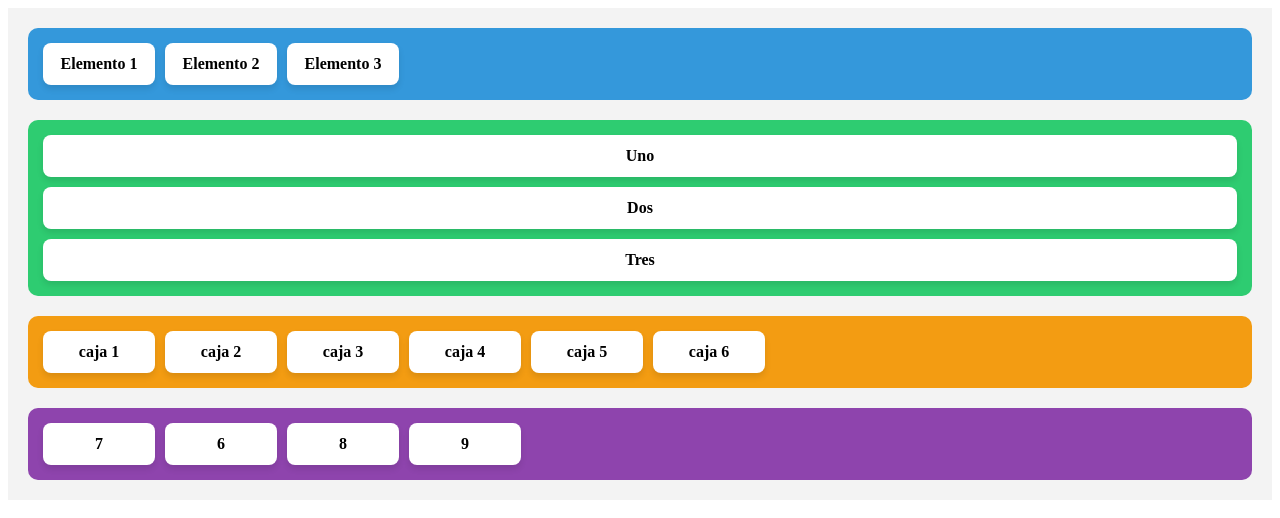
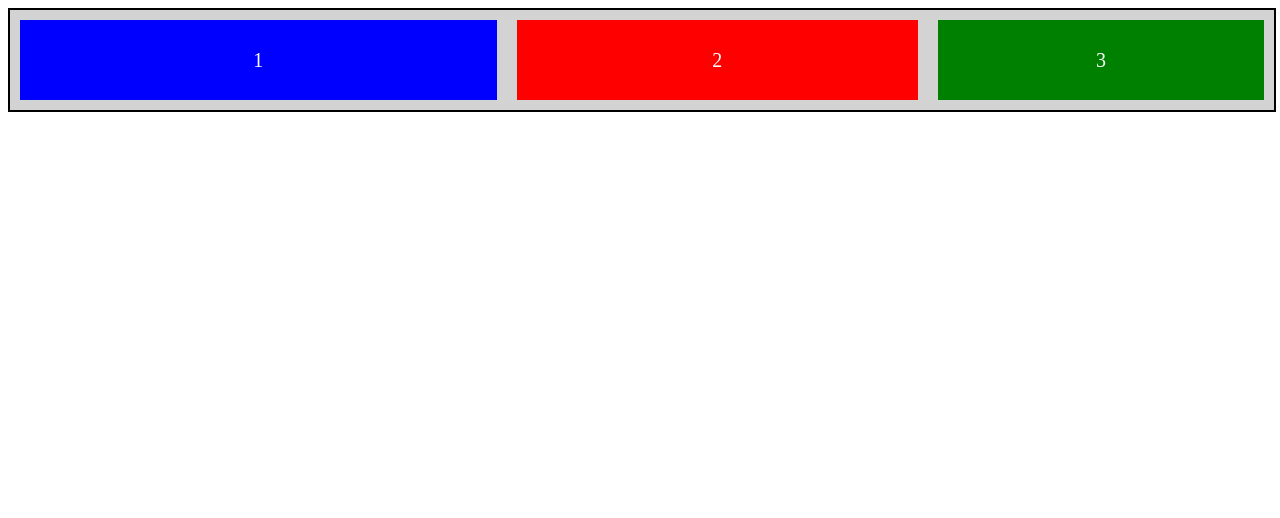
Before and after one commit to ecamilogp/curso-de-css, a Vue app: page / in a window 1280 px wide. Shown: the top 518 px of the page. Built offline with nearby package versions, Linux system fonts and the light colour scheme; the HTML template or start-up script is replaced by a standard one.

Commit message:
uso de propiedades flex para items

```diff
--- a/src/App.vue
+++ b/src/App.vue
@@ -29,7 +29,8 @@
 // ________________________________________________________________________________________________________
 
 //seccion de css flexbox
-import FlexDirectionFlexWrapFlexFlow from './component/css-flex-box/FlexDirection-FlexWrap-FlexFlow.vue'
+// import FlexDirectionFlexWrapFlexFlow from './component/css-flex-box/FlexDirection-FlexWrap-FlexFlow.vue'
+import FlexBasisGrowShrink from './component/css-flex-box/Flex-basis-grow-shrink.vue'
 </script>
 
 <template>
@@ -62,5 +63,6 @@ import FlexDirectionFlexWrapFlexFlow from './component/css-flex-box/FlexDirectio
   <!-- <OutlineContorno /> -->
   <!-- // __________________________________________-->
   <!-- css flexbox  -->
-  <FlexDirectionFlexWrapFlexFlow />
+  <!-- <FlexDirectionFlexWrapFlexFlow /> -->
+  <FlexBasisGrowShrink />
 </template>
--- /dev/null
+++ b/src/component/css-flex-box/Flex-basis-grow-shrink.vue
@@ -0,0 +1,48 @@
+<template>
+  <div class="contenedor">
+    <div class="item item1">1</div>
+    <div class="item item2">2</div>
+    <div class="item item3">3</div>
+  </div>
+</template>
+
+<style scoped>
+.contenedor {
+  display: flex;
+  width: 100%;
+  height: 100px;
+  border: 2px solid black;
+  background-color: lightgray;
+}
+
+.item {
+  color: white;
+  text-align: center;
+  font-size: 20px;
+  display: flex;
+  justify-content: center;
+  align-items: center;
+  margin: 10px;
+}
+
+.item1 {
+  flex-basis: 100px; /* Tamaño inicial */
+  flex-grow: 5; /* Crece 5 parte */
+  flex-shrink: 1; /* Se encoge normalmente */
+  background-color: blue;
+}
+
+.item2 {
+  flex-basis: 100px;
+  flex-grow: 4; /* Crece 4 partes (más grande) */
+  flex-shrink: 3; /* Se encoge más rápido */
+  background-color: red;
+}
+
+.item3 {
+  flex-basis: 100px;
+  flex-grow: 3; /* Crece 3 parte */
+  flex-shrink: 2;
+  background-color: green;
+}
+</style>
```
